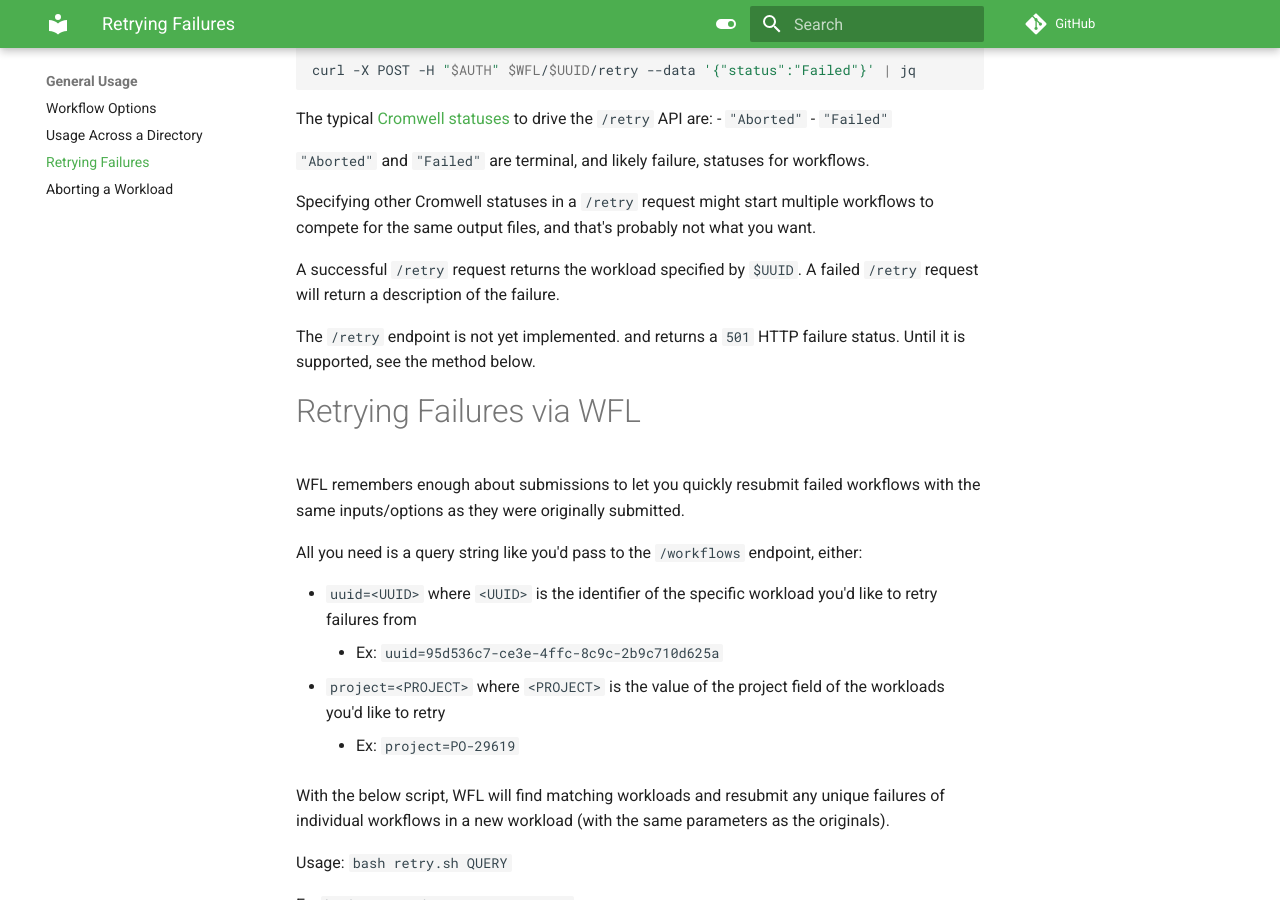
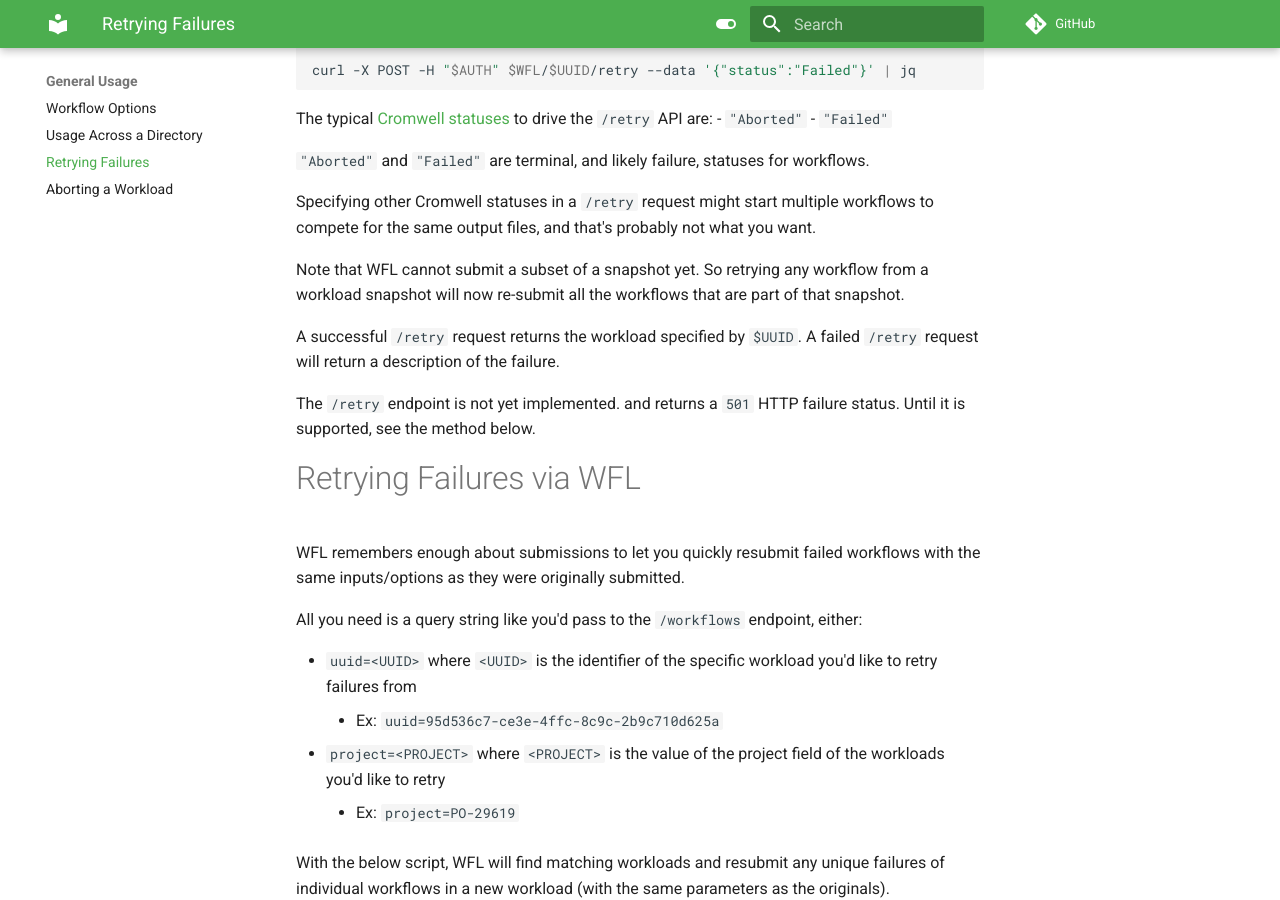
Before and after one commit to broadinstitute/wfl, an MkDocs documentation site: the page built from docs/md/usage-retry.md, in a window 1280 px wide and 900 px high, scrolled down 388 px. Built offline with MkDocs 1.6.1 and Material for MkDocs 9.7.7, drawn with Linux system fonts in a browser that asks for light colours; comment, search, counter and statistics services are not loaded.

Commit message:
Add a note from OK.

```diff
--- a/docs/md/usage-retry.md
+++ b/docs/md/usage-retry.md
@@ -34,6 +34,13 @@ in a `/retry` request
 might start multiple workflows
 to compete for the same output files,
 and that's probably not what you want.
+
+Note that WFL
+cannot submit a subset of a snapshot yet.
+So retrying any workflow
+from a workload snapshot
+will now re-submit all the workflows
+that are part of that snapshot.
 
 A successful `/retry` request
 returns the workload
```
